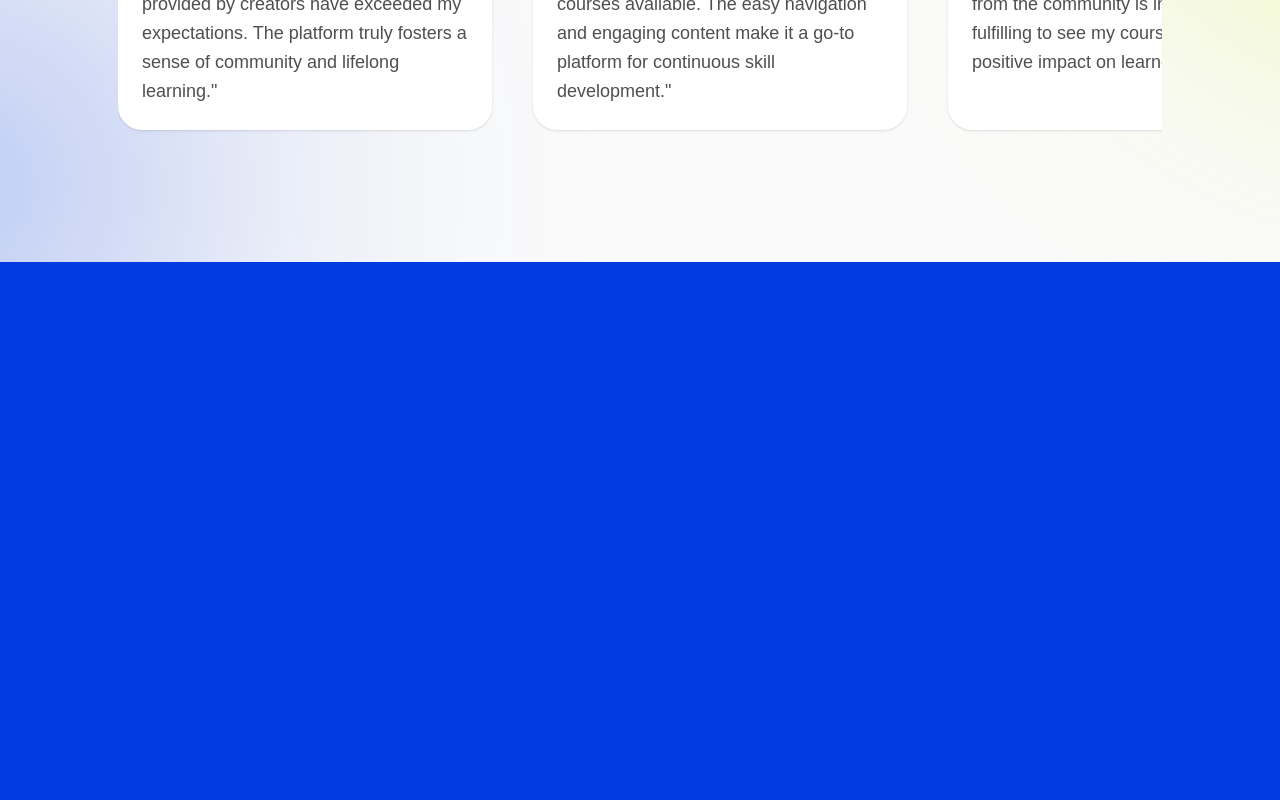
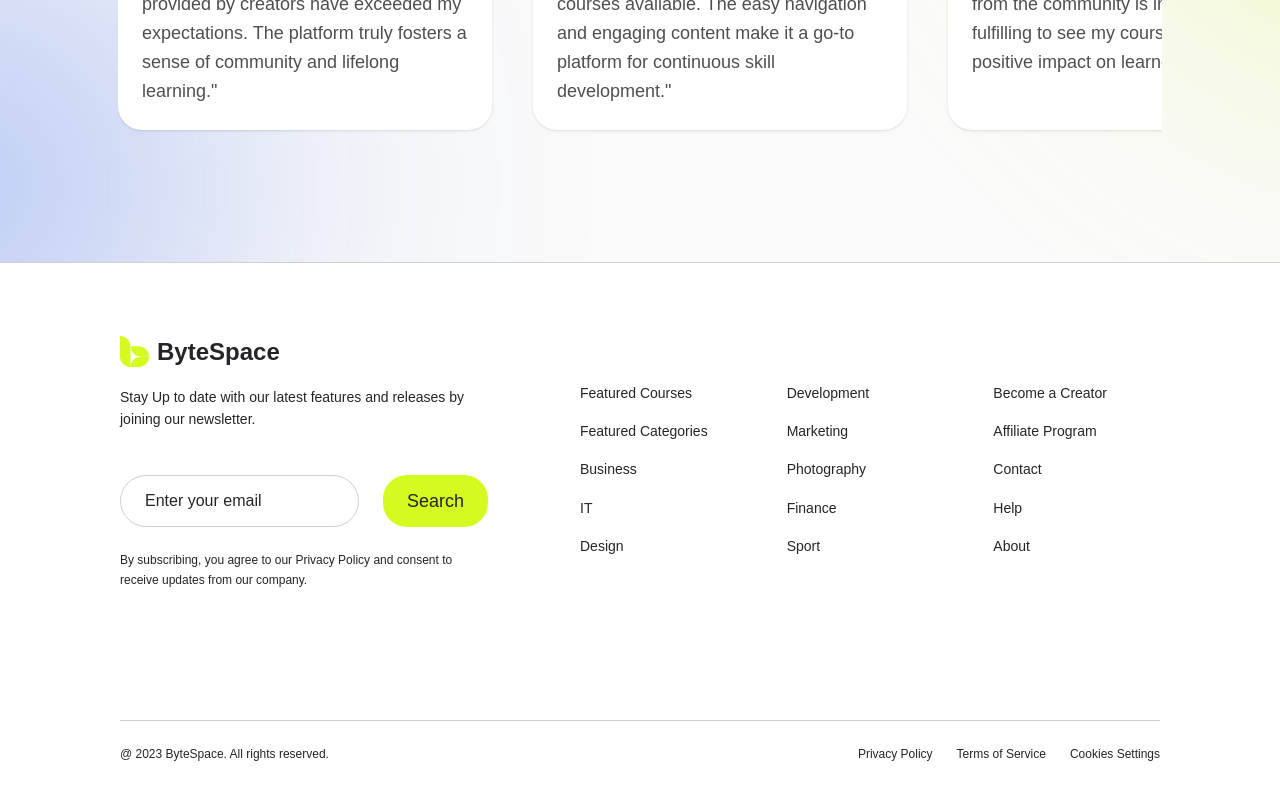
Before and after one commit to Rifat-2020831030/ByteSpace_Task, a Next.js app: page / in a window 1280 px wide. Shown: the part 6341-7141 px from the top of the page. Before the commit the page ends 6603 px from the top, so only its background shows below. Built offline with nearby package versions, Linux system fonts and the light colour scheme; a web font is replaced by a local one.

Commit message:
feat(footer): add footer component with newsletter and links in landing page

```diff
--- a/src/app/page.tsx
+++ b/src/app/page.tsx
@@ -6,6 +6,7 @@ import { ManageCourses } from "@/components/home/ManageCourses";
 import { Partners } from "@/components/home/Partners";
 import { ProfessionalGrowth } from "@/components/home/ProfessionalGrowth";
 import { Testimonials } from "@/components/home/Testimonials";
+import { Footer } from "@/components/layout/Footer";
 import { ASSETS } from "@/lib/assets";
 import Image from "next/image";
 
@@ -35,6 +36,7 @@ export default function Home() {
 
       <CreatorCTA />
       <Testimonials />
+      <Footer />
     </div>
   );
 }
--- /dev/null
+++ b/src/components/layout/Footer.tsx
@@ -0,0 +1,198 @@
+import { ASSETS } from "@/lib/assets";
+import Image from "next/image";
+import Link from "next/link";
+
+export function Footer() {
+  return (
+    <footer className="w-full bg-white flex flex-col items-center pt-[71px] pb-[42px] border-t border-[#ced0d3]">
+      <div className="w-full max-w-[1440px] px-4 sm:px-6 lg:px-[120px] flex flex-col gap-[130px]">
+        {/* Top Section: Nav and Newsletter */}
+        <div className="flex flex-col xl:flex-row justify-between items-start gap-16 xl:gap-[92px]">
+          {/* Left: Newsletter */}
+          <div className="flex flex-col gap-[45px] max-w-[528px]">
+            <div className="flex flex-col gap-[16px]">
+              <Link href="/" className="flex items-center gap-[8.13px]">
+                <div className="relative w-[28.875px] h-[31.5px]">
+                  <Image src={ASSETS.icons.logoDark} alt="ByteSpace" fill />
+                </div>
+                <span className="font-['Clash_Display:Bold'] text-[#242528] text-[24px]">
+                  ByteSpace
+                </span>
+              </Link>
+              <p className="font-['Satoshi:Regular'] text-[14px] leading-[1.6] text-[#242528]">
+                Stay Up to date with our latest features and releases by joining
+                our newsletter.
+              </p>
+            </div>
+
+            <div className="flex flex-col gap-[24px]">
+              <form className="flex flex-col sm:flex-row gap-[24px] items-start sm:items-center">
+                <div className="flex-1 w-full sm:max-w-[376px] h-[52px] px-[24px] rounded-[100px] border border-[#ced0d3] bg-white flex items-center">
+                  <input
+                    type="email"
+                    placeholder="Enter your email"
+                    className="w-full h-full outline-none font-['Satoshi:Regular'] text-[16px] text-[#242528] placeholder:text-[#242528]"
+                  />
+                </div>
+                <button
+                  type="submit"
+                  className="h-[52px] px-[24px] rounded-[24px] bg-[#d4fb20] hover:bg-[#c4ec10] transition-colors flex items-center justify-center font-['Satoshi:Medium'] text-[18px] leading-[1.2] text-[#242528]"
+                >
+                  Search
+                </button>
+              </form>
+              <p className="font-['Satoshi:Regular'] text-[12px] leading-[1.6] text-[#242528] max-w-[504px]">
+                By subscribing, you agree to our Privacy Policy and consent to
+                receive updates from our company.
+              </p>
+            </div>
+          </div>
+
+          {/* Right: Links */}
+          <div className="flex flex-wrap md:flex-nowrap gap-10 md:gap-[40px] xl:max-w-[580px] w-full items-end">
+            {/* Browse Column 1 */}
+            <div className="flex flex-col gap-[24px] flex-1 min-w-[140px]">
+              <h4 className="font-['Satoshi:Regular'] text-[16px] leading-[24px] text-transparent select-none">
+                Browse
+              </h4>
+              <div className="flex flex-col gap-[16px]">
+                <Link
+                  href="#"
+                  className="font-['Satoshi:Regular'] text-[14px] leading-[1.6] text-[#242528] hover:text-[#003be2] transition-colors"
+                >
+                  Featured Courses
+                </Link>
+                <Link
+                  href="#"
+                  className="font-['Satoshi:Regular'] text-[14px] leading-[1.6] text-[#242528] hover:text-[#003be2] transition-colors"
+                >
+                  Featured Categories
+                </Link>
+                <Link
+                  href="#"
+                  className="font-['Satoshi:Regular'] text-[14px] leading-[1.6] text-[#242528] hover:text-[#003be2] transition-colors"
+                >
+                  Business
+                </Link>
+                <Link
+                  href="#"
+                  className="font-['Satoshi:Regular'] text-[14px] leading-[1.6] text-[#242528] hover:text-[#003be2] transition-colors"
+                >
+                  IT
+                </Link>
+                <Link
+                  href="#"
+                  className="font-['Satoshi:Regular'] text-[14px] leading-[1.6] text-[#242528] hover:text-[#003be2] transition-colors"
+                >
+                  Design
+                </Link>
+              </div>
+            </div>
+
+            {/* Browse Column 2 */}
+            <div className="flex flex-col gap-[16px] flex-1 min-w-[140px]">
+              <Link
+                href="#"
+                className="font-['Satoshi:Regular'] text-[14px] leading-[1.6] text-[#242528] hover:text-[#003be2] transition-colors"
+              >
+                Development
+              </Link>
+              <Link
+                href="#"
+                className="font-['Satoshi:Regular'] text-[14px] leading-[1.6] text-[#242528] hover:text-[#003be2] transition-colors"
+              >
+                Marketing
+              </Link>
+              <Link
+                href="#"
+                className="font-['Satoshi:Regular'] text-[14px] leading-[1.6] text-[#242528] hover:text-[#003be2] transition-colors"
+              >
+                Photography
+              </Link>
+              <Link
+                href="#"
+                className="font-['Satoshi:Regular'] text-[14px] leading-[1.6] text-[#242528] hover:text-[#003be2] transition-colors"
+              >
+                Finance
+              </Link>
+              <Link
+                href="#"
+                className="font-['Satoshi:Regular'] text-[14px] leading-[1.6] text-[#242528] hover:text-[#003be2] transition-colors"
+              >
+                Sport
+              </Link>
+            </div>
+
+            {/* Platform Column */}
+            <div className="flex flex-col gap-[24px] flex-1 min-w-[140px]">
+              <h4 className="font-['Satoshi:Regular'] text-[16px] leading-[24px] text-transparent select-none">
+                Platform
+              </h4>
+              <div className="flex flex-col gap-[16px]">
+                <Link
+                  href="#"
+                  className="font-['Satoshi:Regular'] text-[14px] leading-[1.6] text-[#242528] hover:text-[#003be2] transition-colors"
+                >
+                  Become a Creator
+                </Link>
+                <Link
+                  href="#"
+                  className="font-['Satoshi:Regular'] text-[14px] leading-[1.6] text-[#242528] hover:text-[#003be2] transition-colors"
+                >
+                  Affiliate Program
+                </Link>
+                <Link
+                  href="#"
+                  className="font-['Satoshi:Regular'] text-[14px] leading-[1.6] text-[#242528] hover:text-[#003be2] transition-colors"
+                >
+                  Contact
+                </Link>
+                <Link
+                  href="#"
+                  className="font-['Satoshi:Regular'] text-[14px] leading-[1.6] text-[#242528] hover:text-[#003be2] transition-colors"
+                >
+                  Help
+                </Link>
+                <Link
+                  href="#"
+                  className="font-['Satoshi:Regular'] text-[14px] leading-[1.6] text-[#242528] hover:text-[#003be2] transition-colors"
+                >
+                  About
+                </Link>
+              </div>
+            </div>
+          </div>
+        </div>
+
+        {/* Bottom Section: Copyright */}
+        <div className="flex flex-col gap-6 pt-6 border-t border-[#ced0d3] w-full">
+          <div className="flex flex-col md:flex-row justify-between items-start md:items-center gap-4">
+            <p className="font-['Satoshi:Regular'] text-[12px] leading-[1.6] text-[#242528]">
+              @ 2023 ByteSpace. All rights reserved.
+            </p>
+            <div className="flex items-center gap-[24px] flex-wrap">
+              <Link
+                href="#"
+                className="font-['Satoshi:Regular'] text-[12px] leading-[1.6] text-[#242528] hover:text-[#003be2] transition-colors"
+              >
+                Privacy Policy
+              </Link>
+              <Link
+                href="#"
+                className="font-['Satoshi:Regular'] text-[12px] leading-[1.6] text-[#242528] hover:text-[#003be2] transition-colors"
+              >
+                Terms of Service
+              </Link>
+              <Link
+                href="#"
+                className="font-['Satoshi:Regular'] text-[12px] leading-[1.6] text-[#242528] hover:text-[#003be2] transition-colors"
+              >
+                Cookies Settings
+              </Link>
+            </div>
+          </div>
+        </div>
+      </div>
+    </footer>
+  );
+}
--- a/src/lib/assets.ts
+++ b/src/lib/assets.ts
@@ -25,6 +25,7 @@ export const ASSETS = {
     search: "/assets/icon-search.svg",
     menu: "/assets/icon-menu.svg",
     logo: "/assets/logo-icon.svg",
+    logoDark: "/assets/logo-icon-dark.svg",
     star: "/assets/icon-star.svg",
     check: "/assets/icon-check.svg",
   },
```
Also changed, not shown: public/assets/logo-icon-dark.svg (added).
